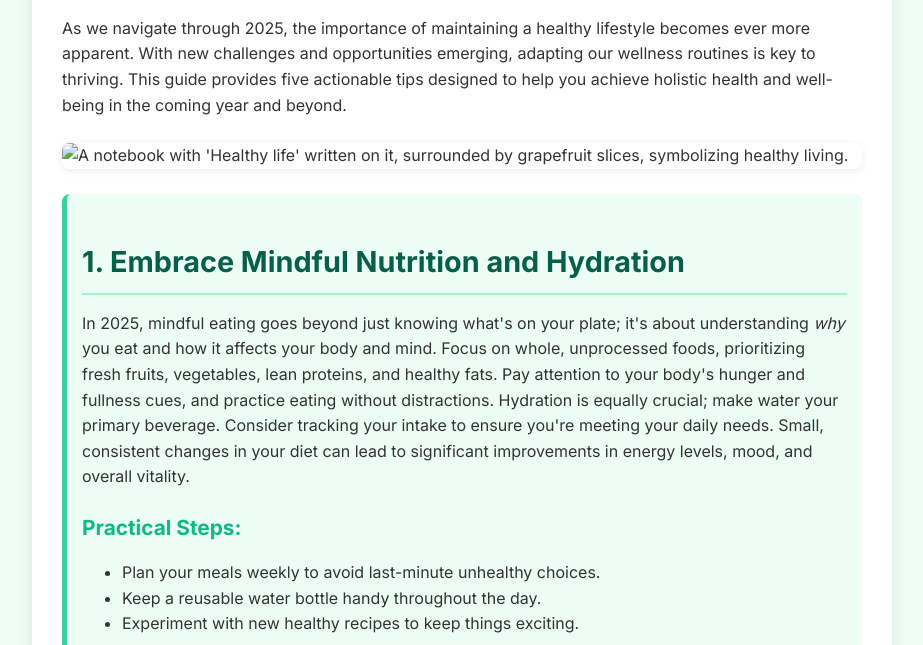
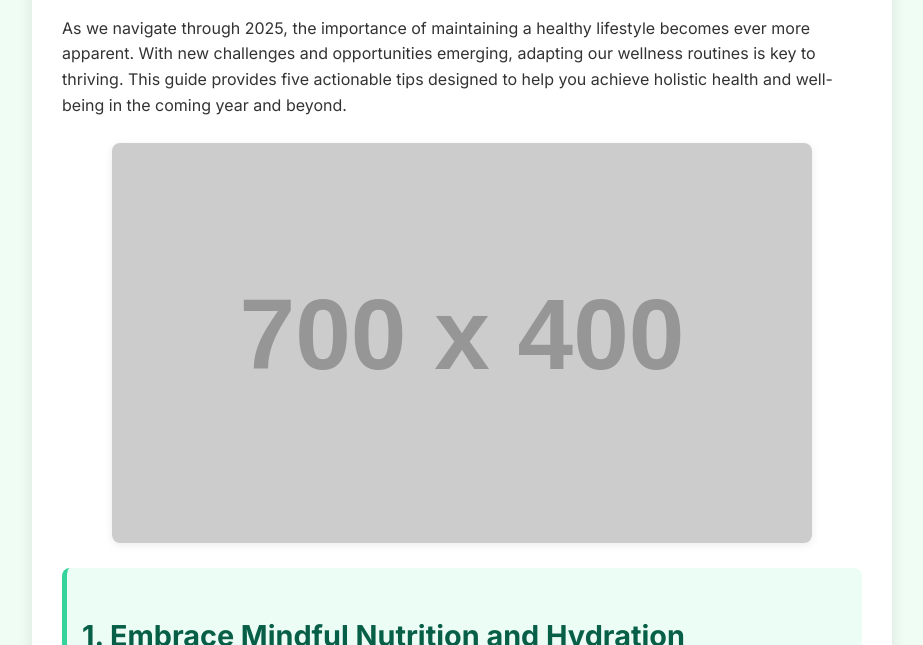
Before and after one commit to Aish25-aish/seo-n-gtm, a plain HTML site: page index.html in a window 1280 px wide. Shown: the part 155-800 px from the top of the page, without its empty margins (178-1101 px from the left). Drawn offline with Linux system fonts and the light colour scheme; placeholder pictures from the web are drawn by us.

Commit message:
Update index.html

```diff
--- a/index.html
+++ b/index.html
@@ -104,7 +104,7 @@
 
         <p>As we navigate through 2025, the importance of maintaining a healthy lifestyle becomes ever more apparent. With new challenges and opportunities emerging, adapting our wellness routines is key to thriving. This guide provides five actionable tips designed to help you achieve holistic health and well-being in the coming year and beyond.</p>
 
-        <img src="image_8ea4c1.jpg" alt="A notebook with 'Healthy life' written on it, surrounded by grapefruit slices, symbolizing healthy living.">
+        <img src="https://placehold.co/700x400/86efac/065f46?text=Healthy+Living+2025" alt="A person meditating in a serene natural environment, symbolizing peace and wellness.">
 
         <div class="tip-section">
             <h2>1. Embrace Mindful Nutrition and Hydration</h2>
```
